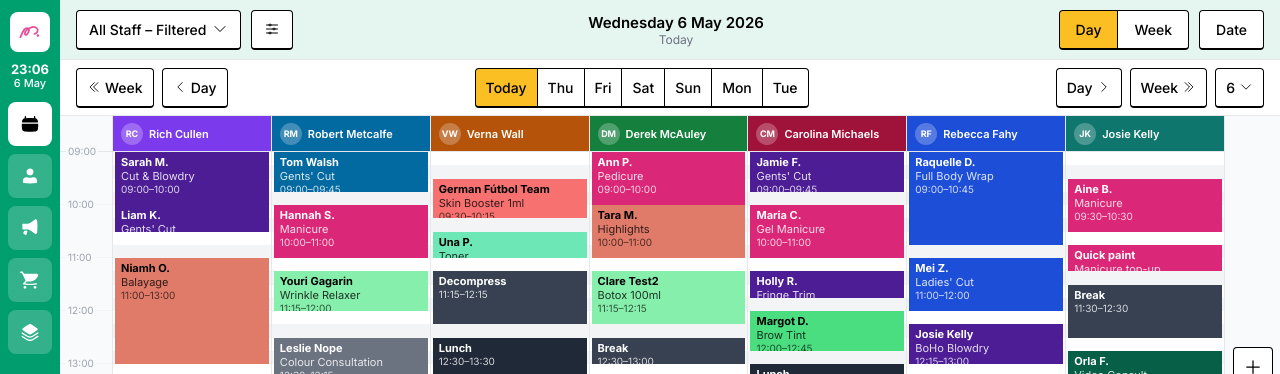
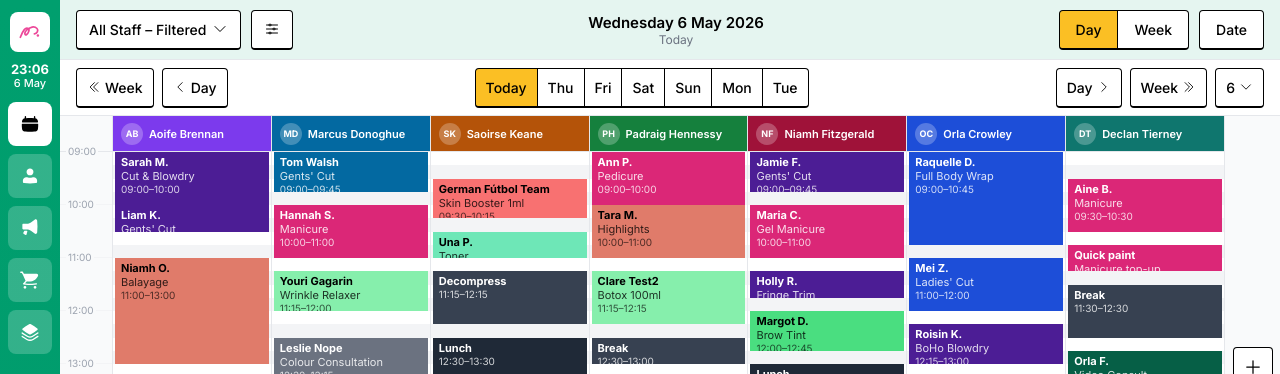
Before and after one commit to TVasconcellos-Phorest/prototype, a plain HTML site: page 4/index.html in a window 1280 px wide. Shown: the top 374 px of the page. Drawn offline with Linux system fonts and the light colour scheme.

Commit message:
Update index.html

```diff
--- a/4/index.html
+++ b/4/index.html
@@ -520,19 +520,19 @@
 <script>
 // ─── DATA ─────────────────────────────────────────────────────────────────
 const STAFF = [
-  { initials:"RC", name:"Rich Cullen",       role:"Senior Stylist",    bg:"#7c3aed" },
-  { initials:"RM", name:"Robert Metcalfe",   role:"Stylist",           bg:"#0369a1" },
-  { initials:"VW", name:"Verna Wall",        role:"Colourist",         bg:"#b45309" },
-  { initials:"DM", name:"Derek McAuley",     role:"Therapist (S)",     bg:"#15803d" },
-  { initials:"CM", name:"Carolina Michaels", role:"Senior Therapist",  bg:"#9f1239" },
-  { initials:"RF", name:"Rebecca Fahy",      role:"Stylist",           bg:"#1d4ed8" },
-  { initials:"JK", name:"Josie Kelly",       role:"Nail Tech",         bg:"#0f766e" },
+  { initials:"AB", name:"Aoife Brennan",     role:"Senior Stylist",    bg:"#7c3aed" },
+  { initials:"MD", name:"Marcus Donoghue",   role:"Stylist",           bg:"#0369a1" },
+  { initials:"SK", name:"Saoirse Keane",     role:"Colourist",         bg:"#b45309" },
+  { initials:"PH", name:"Padraig Hennessy",  role:"Therapist (S)",     bg:"#15803d" },
+  { initials:"NF", name:"Niamh Fitzgerald",  role:"Senior Therapist",  bg:"#9f1239" },
+  { initials:"OC", name:"Orla Crowley",      role:"Stylist",           bg:"#1d4ed8" },
+  { initials:"DT", name:"Declan Tierney",    role:"Nail Tech",         bg:"#0f766e" },
 ];
 
 const CLIENTS_RECENT = [
   { name:"Alex Morrison",     phone:"000999997635242", email:"alex-morrison-test@web.de",      img:"https://i.pravatar.cc/200?img=12" },
   { name:"Abbie Wright",      phone:"000456789876",    email:"abbie-wright@mailtest.com",       img:"https://i.pravatar.cc/200?img=47" },
-  { name:"Carole Baskin",     phone:"000987777060",    email:"carolina.soledade@phorest.com",   img:"https://i.pravatar.cc/200?img=49" },
+  { name:"Carole Baskin",     phone:"000987777060",    email:"carole.baskin@example.com",       img:"https://i.pravatar.cc/200?img=49" },
   { name:"Mary Donuts",       phone:"0891234578",      email:"donuts@gooey.ie",                 img:"https://i.pravatar.cc/200?img=20" },
   { name:"Niamh O'Sullivan",  phone:"0853459988",      email:"niamh.os@example.com",            img:"https://i.pravatar.cc/200?img=32" },
   { name:"Tom Walsh",         phone:"0879998877",      email:"tom.walsh@example.com",           img:"https://i.pravatar.cc/200?img=11" },
@@ -540,9 +540,9 @@ const CLIENTS_RECENT = [
 const CLIENTS_ALL = [
   // A
   { name:"Aaron Murphy",        phone:"0851230011", email:"aaron.m@example.com",        img:"https://i.pravatar.cc/200?img=51" },
-  { name:"Aaronasdasd Jumpo",   phone:"404040444",  email:"cillian.moloney@phorest.com",img:"https://i.pravatar.cc/200?img=15" },
+  { name:"Aaronasdasd Jumpo",   phone:"404040444",  email:"aaronasdasd.j@example.com",  img:"https://i.pravatar.cc/200?img=15" },
   { name:"Abdiel Lynch",        phone:"",           email:"camilal3@gmail.com",         img:"https://i.pravatar.cc/200?img=33", verified:true },
-  { name:"Abednego Danner",     phone:"",           email:"samuel.massari@phorest.com", img:"https://i.pravatar.cc/200?img=68" },
+  { name:"Abednego Danner",     phone:"",           email:"abednego.d@example.com",     img:"https://i.pravatar.cc/200?img=68" },
   { name:"Adelaide Cooper",     phone:"0879998877", email:"adelaide.c@example.com",     img:"https://i.pravatar.cc/200?img=5"  },
   { name:"Aisha Reyes",         phone:"0851234567", email:"aisha.r@example.com",        img:"https://i.pravatar.cc/200?img=44" },
   // B
@@ -632,7 +632,7 @@ const HOURS = [9,10,11,12,13,14,15,16,17,18,19];
 // In this layout 1px == 1 minute past 9:00. topPx=0 → 09:00, topPx=120 → 11:00, etc.
 
 const APPTS = [
-  // Column 0 – Rich Cullen (purple)
+  // Column 0 – Aoife Brennan (purple)
   { col:0, topPx:0,   hPx:60,  name:"Sarah M.",          service:"Cut & Blowdry",       time:"09:00–10:00", color:"#4c1d95" },
   { col:0, topPx:60,  hPx:30,  name:"Liam K.",           service:"Gents' Cut",          time:"10:00–10:30", color:"#4c1d95" },
   { col:0, topPx:120, hPx:120, name:"Niamh O.",          service:"Balayage",            time:"11:00–13:00", color:"#e07b6a" },
@@ -640,7 +640,7 @@ const APPTS = [
   { col:0, topPx:330, hPx:60,  name:"Paula O'Brien",     service:"Full Head Colour",    time:"14:30–15:30", color:"#e07b6a" },
   { col:0, topPx:405, hPx:45,  name:"Mary Q.",           service:"BoHo Blowdry",        time:"15:45–16:30", color:"#4c1d95" },
   { col:0, topPx:480, hPx:60,  name:"Sophie L.",         service:"Lash Lift",           time:"17:00–18:00", color:"#0f766e" },
-  // Column 1 – Robert Metcalfe (blue)
+  // Column 1 – Marcus Donoghue (blue)
   { col:1, topPx:0,   hPx:45,  name:"Tom Walsh",         service:"Gents' Cut",          time:"09:00–09:45", color:"#0369a1" },
   { col:1, topPx:60,  hPx:60,  name:"Hannah S.",         service:"Manicure",            time:"10:00–11:00", color:"#db2777" },
   { col:1, topPx:135, hPx:45,  name:"Youri Gagarin",     service:"Wrinkle Relaxer",     time:"11:15–12:00", color:"#86efac" },
@@ -649,7 +649,7 @@ const APPTS = [
   { col:1, topPx:330, hPx:60,  name:"Fiona O'Sullivan",  service:"Micro blading",       time:"14:30–15:30", color:"#f87171" },
   { col:1, topPx:420, hPx:60,  name:"Anna D.",           service:"Skin Booster 1ml",    time:"16:00–17:00", color:"#f87171" },
   { col:1, topPx:510, hPx:45,  name:"Youri G.",          service:"Fringe Trim",         time:"17:30–18:15", color:"#4c1d95" },
-  // Column 2 – Verna Wall (amber)
+  // Column 2 – Saoirse Keane (amber)
   { col:2, topPx:30,  hPx:45,  name:"German Fútbol Team",service:"Skin Booster 1ml",    time:"09:30–10:15", color:"#f87171" },
   { col:2, topPx:90,  hPx:30,  name:"Una P.",            service:"Toner",               time:"10:30–11:00", color:"#6ee7b7" },
   { col:2, topPx:135, hPx:60,  name:"Decompress",        service:"",                    time:"11:15–12:15", color:"#374151" },
@@ -657,7 +657,7 @@ const APPTS = [
   { col:2, topPx:285, hPx:45,  name:"Emma D.",           service:"IPL Full Leg",        time:"13:45–14:30", color:"#4ade80" },
   { col:2, topPx:345, hPx:120, name:"Niamh T.",          service:"Balayage",            time:"14:45–16:45", color:"#e07b6a" },
   { col:2, topPx:480, hPx:45,  name:"Caroline P.",       service:"Brow Tint",           time:"17:00–17:45", color:"#4ade80" },
-  // Column 3 – Derek McAuley (green)
+  // Column 3 – Padraig Hennessy (green)
   { col:3, topPx:0,   hPx:60,  name:"Ann P.",            service:"Pedicure",            time:"09:00–10:00", color:"#db2777" },
   { col:3, topPx:60,  hPx:60,  name:"Tara M.",           service:"Highlights",          time:"10:00–11:00", color:"#e07b6a" },
   { col:3, topPx:135, hPx:60,  name:"Clare Test2",       service:"Botox 100ml",         time:"11:15–12:15", color:"#86efac" },
@@ -666,7 +666,7 @@ const APPTS = [
   { col:3, topPx:315, hPx:30,  name:"Lunch",             service:"",                    time:"14:15–14:45", color:"#1f2937" },
   { col:3, topPx:360, hPx:90,  name:"Siobhan M.",        service:"Full Head Colour",    time:"15:00–16:30", color:"#e07b6a" },
   { col:3, topPx:465, hPx:60,  name:"Beth O.",           service:"Manicure",            time:"16:45–17:45", color:"#db2777" },
-  // Column 4 – Carolina Michaels (rose)
+  // Column 4 – Niamh Fitzgerald (rose)
   { col:4, topPx:0,   hPx:45,  name:"Jamie F.",          service:"Gents' Cut",          time:"09:00–09:45", color:"#4c1d95" },
   { col:4, topPx:60,  hPx:60,  name:"Maria C.",          service:"Gel Manicure",        time:"10:00–11:00", color:"#db2777" },
   { col:4, topPx:135, hPx:30,  name:"Holly R.",          service:"Fringe Trim",         time:"11:15–11:45", color:"#4c1d95" },
@@ -675,16 +675,16 @@ const APPTS = [
   { col:4, topPx:300, hPx:45,  name:"Test 2",            service:"Cut & Finish",        time:"14:00–14:45", color:"#9f1239" },
   { col:4, topPx:360, hPx:60,  name:"Lucy B.",           service:"Blowdry Special",     time:"15:00–16:00", color:"#a78bfa" },
   { col:4, topPx:435, hPx:60,  name:"Anna B.",           service:"Highlights",          time:"16:15–17:15", color:"#e07b6a" },
-  // Column 5 – Rebecca Fahy (indigo)
+  // Column 5 – Orla Crowley (indigo)
   { col:5, topPx:0,   hPx:105, name:"Raquelle D.",       service:"Full Body Wrap",      time:"09:00–10:45", color:"#1d4ed8" },
   { col:5, topPx:120, hPx:60,  name:"Mei Z.",            service:"Ladies' Cut",         time:"11:00–12:00", color:"#1d4ed8" },
-  { col:5, topPx:195, hPx:45,  name:"Josie Kelly",       service:"BoHo Blowdry",        time:"12:15–13:00", color:"#4c1d95" },
+  { col:5, topPx:195, hPx:45,  name:"Roisin K.",         service:"BoHo Blowdry",        time:"12:15–13:00", color:"#4c1d95" },
   { col:5, topPx:255, hPx:30,  name:"Lunch",             service:"",                    time:"13:15–13:45", color:"#1f2937" },
   { col:5, topPx:300, hPx:60,  name:"Rachel M.",         service:"Lip Filler 1ml",      time:"14:00–15:00", color:"#c084fc" },
   { col:5, topPx:375, hPx:45,  name:"Sile M.",           service:"Wrinkle Relaxer",     time:"15:15–16:00", color:"#86efac" },
   { col:5, topPx:435, hPx:60,  name:"Yvonne F.",         service:"Skin Booster 1ml",    time:"16:15–17:15", color:"#f87171" },
   { col:5, topPx:510, hPx:30,  name:"Quick lash",        service:"Lash Lift",           time:"17:30–18:00", color:"#0f766e" },
-  // Column 6 – Josie Kelly (teal)
+  // Column 6 – Declan Tierney (teal)
   { col:6, topPx:30,  hPx:60,  name:"Aine B.",           service:"Manicure",            time:"09:30–10:30", color:"#db2777" },
   { col:6, topPx:105, hPx:30,  name:"Quick paint",       service:"Manicure top-up",     time:"10:45–11:15", color:"#db2777" },
   { col:6, topPx:150, hPx:60,  name:"Break",             service:"",                    time:"11:30–12:30", color:"#374151" },
```
